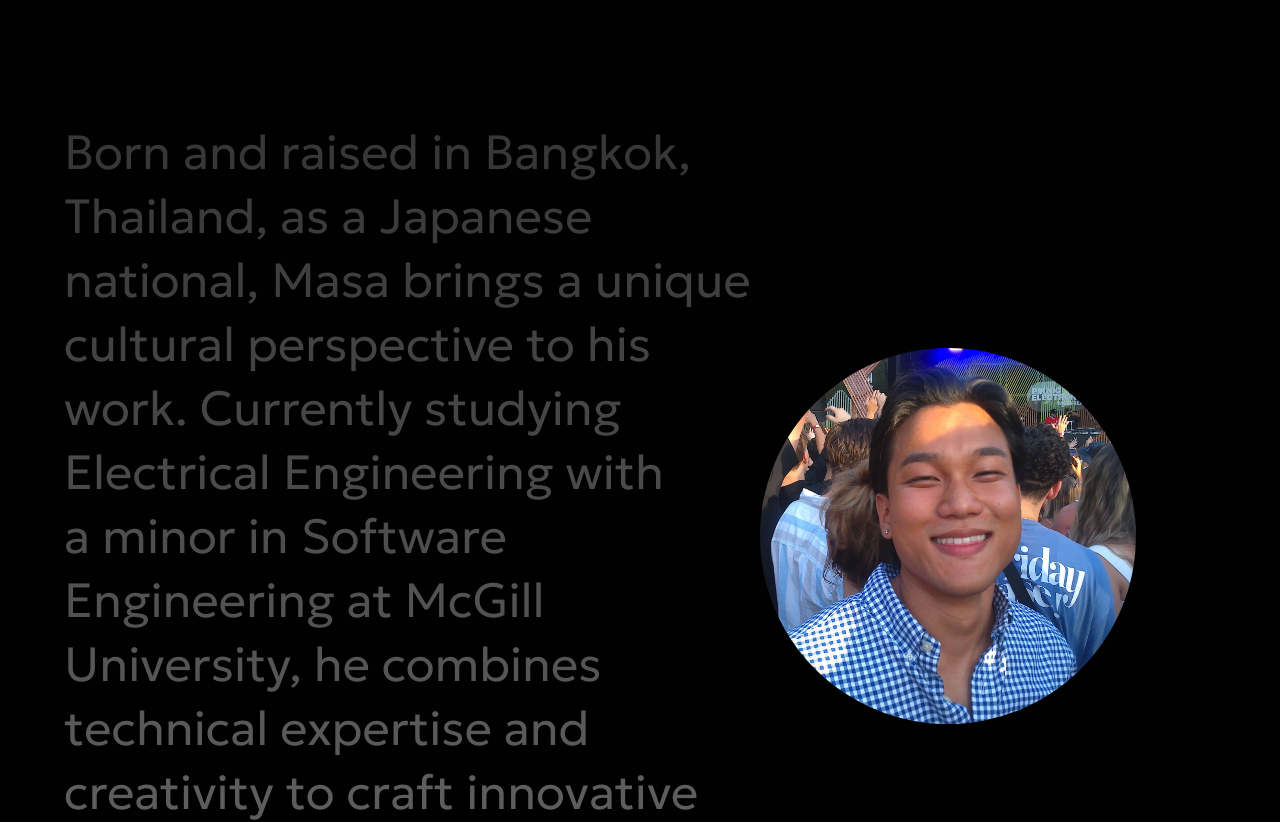
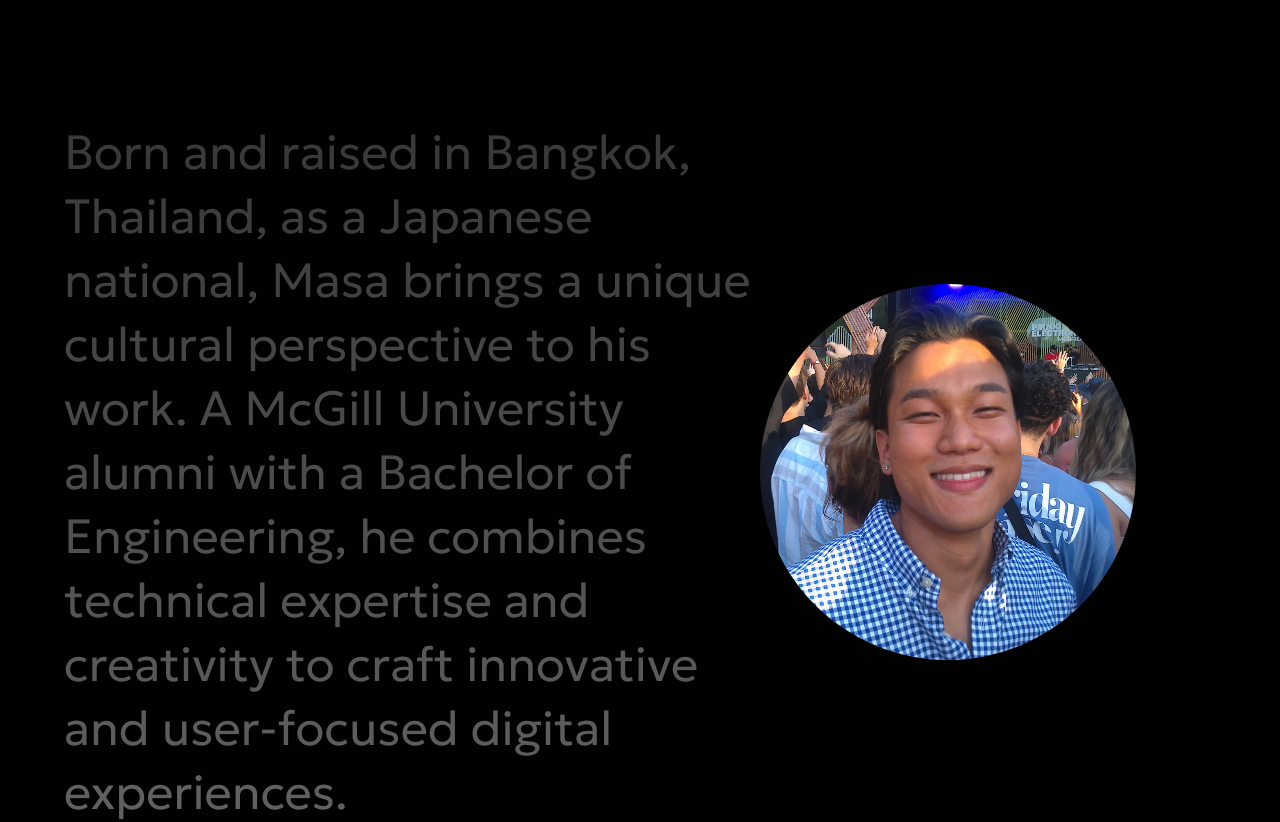
Before and after one commit to MasaKagami/masakagami.com, a React (Vite) app in the folder portfolio/: page / in a window 1280 px wide. Shown: the part 800-1622 px from the top of the page. Built offline with nearby package versions, Linux system fonts and the light colour scheme; a web font is replaced by a local one.

Commit message:
changes to redirect

```diff
--- a/portfolio/index.html
+++ b/portfolio/index.html
@@ -56,6 +56,18 @@
     <link rel="stylesheet" href="/style.css" />
   </head>
   <body>
+    <script>
+      // Instant redirects before React loads
+      (function() {
+        var redirects = {
+          '/playlist': 'https://soundcloud.com/masakagami'
+        };
+        var path = window.location.pathname.replace(/\/+$/, '') || '/';
+        if (redirects[path]) {
+          window.location.replace(redirects[path]);
+        }
+      })();
+    </script>
     <noscript>You need to enable JavaScript to run this app.</noscript>
     <div id="root"></div>
     <script type="module" src="/src/index.jsx"></script>
--- a/portfolio/src/App.jsx
+++ b/portfolio/src/App.jsx
@@ -6,7 +6,6 @@ import Works from "./components/Works/works";
 // import Outro from "./components/outro/outro"
 import Footer from "./components/Footer/footer";
 import MusicRedirect from "./MusicRedirect";
-import BudgetrRedirect from "./BudgetrRedirect"
 // import Contact from "./components/Contact/contact";
 
 import React from 'react';
@@ -19,23 +18,19 @@ function App() {
 
   return (
     <Router>
+      <Routes>
+        <Route path="/playlist" element={<MusicRedirect />} />
+        <Route path="/*" element={
           <div className="App overflow-x-hidden">
             <Navbar/>
-        <Routes>
-          <Route path="/" element={
-            <>
-              {/* <CursorLine/> */}
             <Intro/>
             <About />
             <Skills/>
             <Works/>
             <Footer/>
-            </>
+          </div>
         } />
-          <Route path="/playlist" element={<MusicRedirect />} />
-          <Route path="/budgetr" element={<BudgetrRedirect />} />
       </Routes>
-      </div>
     </Router>
   );
 }
--- a/portfolio/src/MusicRedirect.jsx
+++ b/portfolio/src/MusicRedirect.jsx
@@ -1,25 +1,6 @@
-import React, { useEffect } from 'react';
-
 function MusicRedirect() {
-  useEffect(() => {
-    // Array of YouTube video URLs
-    const videos = [
-      "https://soundcloud.com/masakagami"
-
-
-      // Add more URLs as needed
-    ];
-
-    // Randomly select a video from the array
-    const randomVideo = videos[Math.floor(Math.random() * videos.length)];
-
-    // Redirect to the randomly selected video
-    window.location.href = randomVideo;
-  }, []);
-
-  return (
-    <div>Redirecting to masa's playlists...</div>
-  );
+  window.location.replace("https://soundcloud.com/masakagami");
+  return null;
 }
 
 export default MusicRedirect;
--- a/portfolio/src/components/About/about.jsx
+++ b/portfolio/src/components/About/about.jsx
@@ -45,11 +45,9 @@ const About = () => {
                         "Thailand, as a Japanese",
                         "national, Masa brings a unique",
                         "cultural perspective to his",
-                        "work. Currently studying",
-                        "Electrical Engineering with",
-                        "a minor in Software",
-                        "Engineering at McGill",
-                        "University, he combines",
+                        "work. A McGill University",
+                        "alumni with a Bachelor of",
+                        "Engineering, he combines",
                         "technical expertise and",
                         "creativity to craft innovative",
                         "and user-focused digital",
```
Lines whose indentation alone changed are shown as unchanged.
